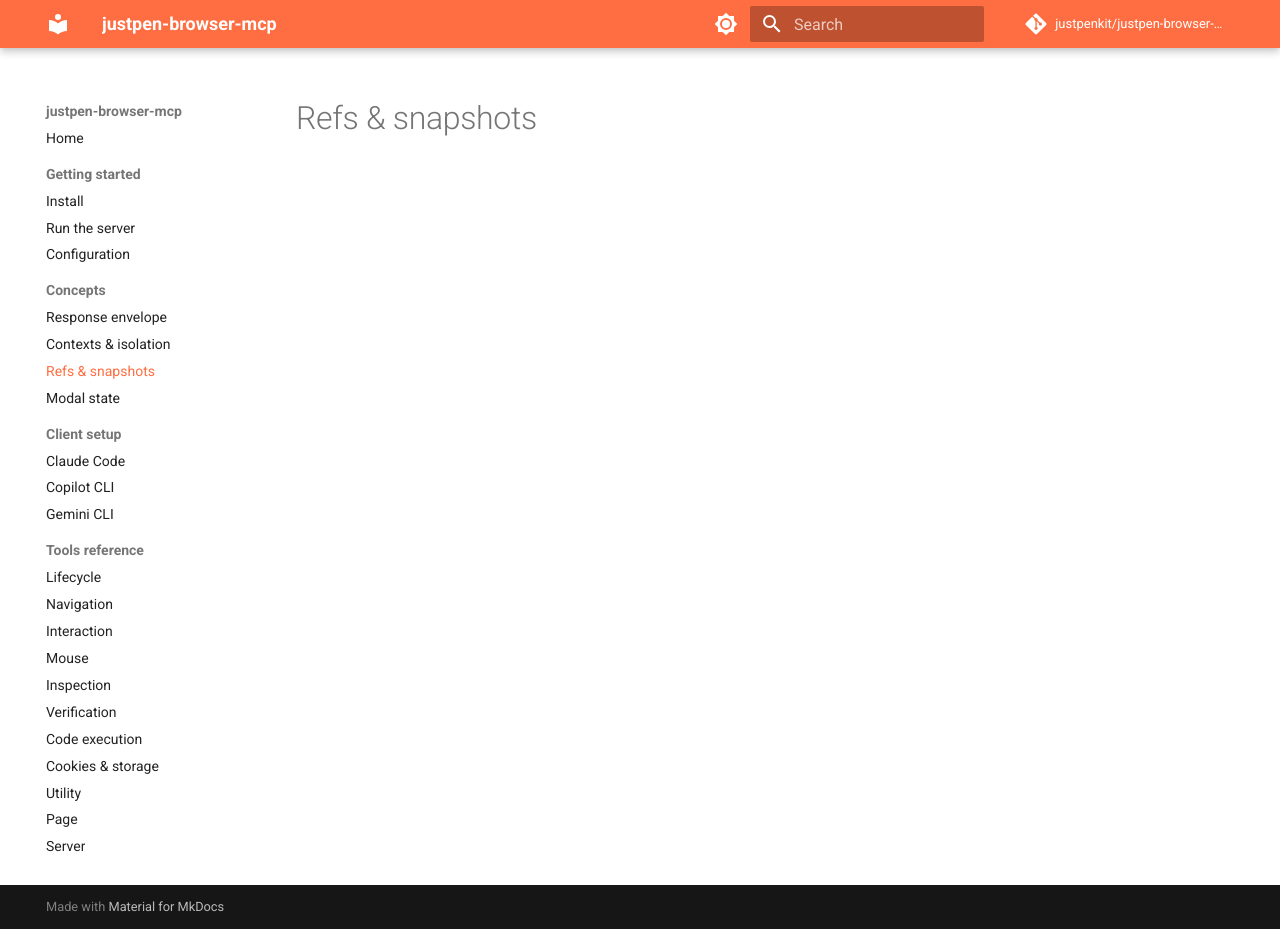
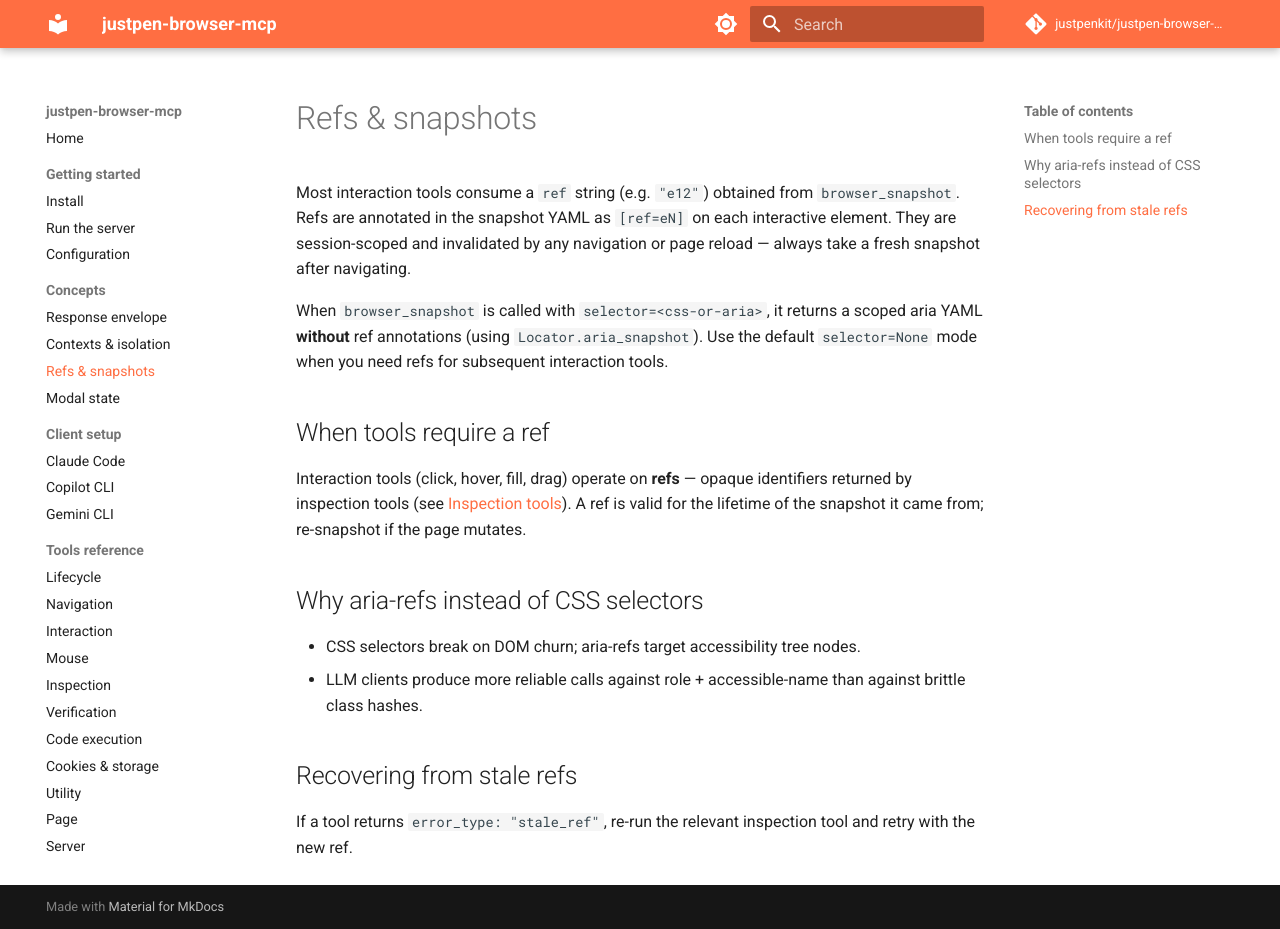
Before and after one commit to justpenkit/justpen-browser-mcp, an MkDocs documentation site: the page built from docs/concepts/refs-snapshots.md, in a window 1280 px wide and 929 px high. Built offline with MkDocs 1.6.1 and Material for MkDocs 9.7.7, drawn with Linux system fonts in a browser that asks for light colours; comment, search, counter and statistics services are not loaded.

Commit message:
docs(concepts): migrate refs and snapshots section

```diff
--- a/docs/concepts/refs-snapshots.md
+++ b/docs/concepts/refs-snapshots.md
@@ -1 +1,23 @@
 # Refs & snapshots
+
+Most interaction tools consume a `ref` string (e.g. `"e12"`) obtained from `browser_snapshot`. Refs are annotated in the snapshot YAML as `[ref=eN]` on each interactive element. They are session-scoped and invalidated by any navigation or page reload — always take a fresh snapshot after navigating.
+
+When `browser_snapshot` is called with `selector=<css-or-aria>`, it returns a scoped aria YAML **without** ref annotations (using `Locator.aria_snapshot`). Use the default `selector=None` mode when you need refs for subsequent interaction tools.
+
+## When tools require a ref
+
+Interaction tools (click, hover, fill, drag) operate on **refs** — opaque
+identifiers returned by inspection tools (see
+[Inspection tools](../tools-reference/inspection.md)). A ref is valid for the
+lifetime of the snapshot it came from; re-snapshot if the page mutates.
+
+## Why aria-refs instead of CSS selectors
+
+- CSS selectors break on DOM churn; aria-refs target accessibility tree nodes.
+- LLM clients produce more reliable calls against role + accessible-name than
+  against brittle class hashes.
+
+## Recovering from stale refs
+
+If a tool returns `error_type: "stale_ref"`, re-run the relevant inspection
+tool and retry with the new ref.
```
